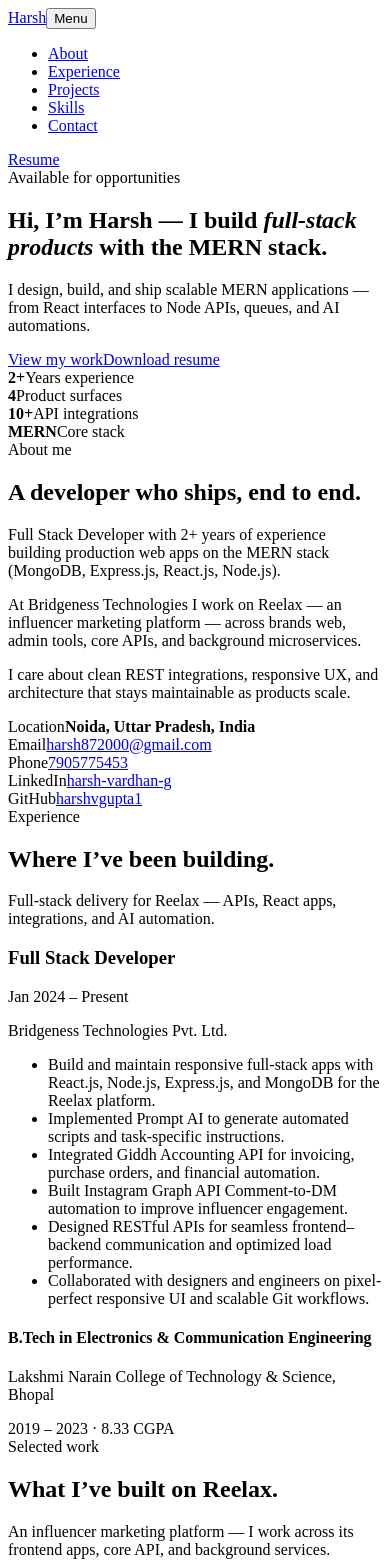
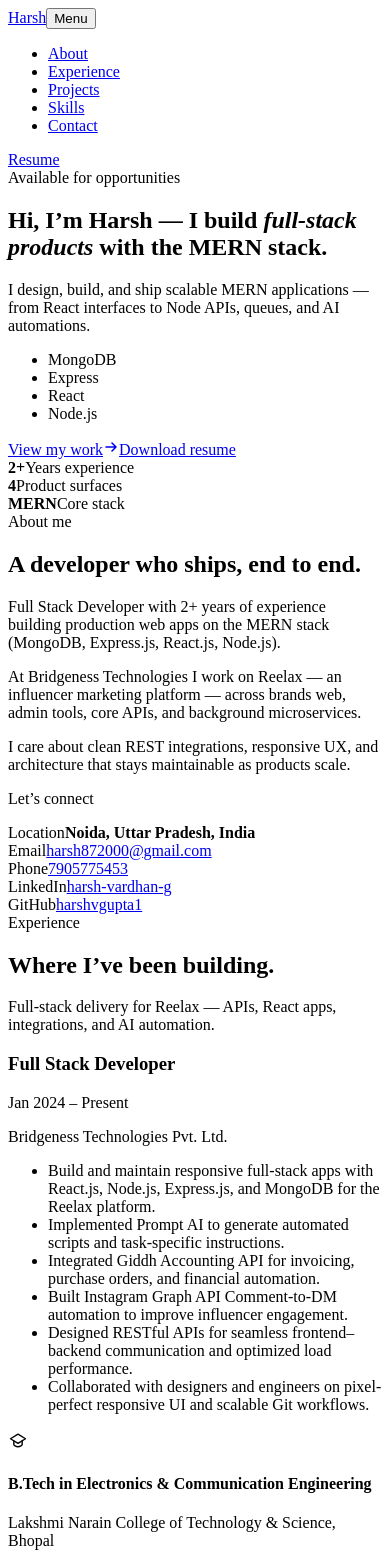
Before and after one commit to harshvgupta1/portfolio, a React (Vite) app: page / in a window 390 px wide. Shown: the top 1567 px of the page. Built offline with nearby package versions, Linux system fonts and the light colour scheme; the HTML template or start-up script is replaced by a standard one.

Commit message:
Polish portfolio UI with same theme

```diff
--- a/src/components/About.jsx
+++ b/src/components/About.jsx
@@ -17,6 +17,8 @@
           </div>
 
           <div className="about-card">
+            <div className="about-card-glow" aria-hidden="true" />
+            <p className="about-card-title">Let’s connect</p>
             <div className="about-row">
               <span>Location</span>
               <strong>{profile.location}</strong>
--- a/src/components/Contact.jsx
+++ b/src/components/Contact.jsx
@@ -5,6 +5,8 @@
     <section className="section" id="contact">
       <div className="container">
         <div className="contact-panel">
+          <div className="contact-orb" aria-hidden="true" />
+          <span className="contact-eyebrow">Contact</span>
           <h2>Have a project or a role in mind?</h2>
           <p>
             I’m open to full-stack opportunities and collaborations. Drop me an email or connect on
--- a/src/components/Experience.jsx
+++ b/src/components/Experience.jsx
@@ -12,6 +12,7 @@
           </p>
         </div>
 
+        <div className="xp-timeline">
           {experience.map((job) => (
             <article className="xp-card" key={`${job.company}-${job.role}`}>
               <div className="xp-top">
@@ -26,10 +27,27 @@
               </ul>
             </article>
           ))}
+        </div>
 
         {education.map((edu) => (
           <div className="edu-card" key={edu.school}>
-            <div>
+            <div className="edu-icon" aria-hidden="true">
+              <svg width="20" height="20" viewBox="0 0 24 24" fill="none">
+                <path
+                  d="M3 10.5 12 5l9 5.5-9 5.5-9-5.5Z"
+                  stroke="currentColor"
+                  strokeWidth="1.7"
+                  strokeLinejoin="round"
+                />
+                <path
+                  d="M7 13v4.5c0 .8 2.2 2.5 5 2.5s5-1.7 5-2.5V13"
+                  stroke="currentColor"
+                  strokeWidth="1.7"
+                  strokeLinecap="round"
+                />
+              </svg>
+            </div>
+            <div className="edu-copy">
               <h4>{edu.degree}</h4>
               <p>{edu.school}</p>
             </div>
--- a/src/components/Hero.jsx
+++ b/src/components/Hero.jsx
@@ -1,8 +1,13 @@
 import { profile } from '../data/content'
+
+const stack = ['MongoDB', 'Express', 'React', 'Node.js']
 
 export default function Hero() {
   return (
     <section className="hero" id="top">
+      <div className="hero-orb hero-orb--blue" aria-hidden="true" />
+      <div className="hero-orb hero-orb--violet" aria-hidden="true" />
+
       <div className="container">
         <span className="hero-badge">Available for opportunities</span>
 
@@ -12,9 +17,24 @@
 
         <p className="hero-tagline">{profile.tagline}</p>
 
+        <ul className="hero-stack">
+          {stack.map((item) => (
+            <li key={item}>{item}</li>
+          ))}
+        </ul>
+
         <div className="hero-actions">
           <a className="btn btn-primary" href="#projects">
             View my work
+            <svg width="16" height="16" viewBox="0 0 16 16" fill="none" aria-hidden="true">
+              <path
+                d="M3 8h10M9 4l4 4-4 4"
+                stroke="currentColor"
+                strokeWidth="1.6"
+                strokeLinecap="round"
+                strokeLinejoin="round"
+              />
+            </svg>
           </a>
           <a className="btn btn-secondary" href={profile.resumeUrl} download>
             Download resume
@@ -31,10 +51,6 @@
             <span>Product surfaces</span>
           </div>
           <div className="hero-stat">
-            <strong>10+</strong>
-            <span>API integrations</span>
-          </div>
-          <div className="hero-stat">
             <strong>MERN</strong>
             <span>Core stack</span>
           </div>
--- a/src/styles/global.css
+++ b/src/styles/global.css
@@ -1,6 +1,6 @@
 :root {
   --bg: #ffffff;
-  --bg-soft: #f8fafc;
+  --bg-soft: #f5f8fc;
   --ink: #0f172a;
   --ink-soft: #475569;
   --ink-faint: #94a3b8;
@@ -8,11 +8,12 @@
   --blue-dark: #1d4ed8;
   --blue-soft: #eff6ff;
   --violet: #7c3aed;
+  --violet-soft: #f5f3ff;
   --line: #e2e8f0;
   --shadow-sm: 0 1px 2px rgba(15, 23, 42, 0.05);
-  --shadow-md: 0 4px 16px rgba(15, 23, 42, 0.07);
-  --shadow-lg: 0 12px 40px rgba(37, 99, 235, 0.12);
-  --radius: 14px;
+  --shadow-md: 0 8px 24px rgba(15, 23, 42, 0.07);
+  --shadow-lg: 0 18px 50px rgba(37, 99, 235, 0.14);
+  --radius: 16px;
   --font-display: 'Space Grotesk', system-ui, sans-serif;
   --font-body: 'Inter', system-ui, sans-serif;
   --max: 1120px;
@@ -70,15 +71,16 @@
   right: 0;
   z-index: 100;
   height: var(--nav-h);
-  background: rgba(255, 255, 255, 0.85);
-  backdrop-filter: blur(12px);
+  background: rgba(255, 255, 255, 0.78);
+  backdrop-filter: blur(16px) saturate(1.2);
   border-bottom: 1px solid transparent;
-  transition: border-color 0.3s ease, box-shadow 0.3s ease;
+  transition: border-color 0.3s ease, box-shadow 0.3s ease, background 0.3s ease;
 }
 
 .nav.is-scrolled {
   border-bottom-color: var(--line);
   box-shadow: var(--shadow-sm);
+  background: rgba(255, 255, 255, 0.92);
 }
 
 .nav-inner {
@@ -90,20 +92,30 @@
 }
 
 .nav-brand {
+  position: relative;
   font-family: var(--font-display);
   font-weight: 700;
-  font-size: 1.25rem;
-  letter-spacing: -0.02em;
+  font-size: 1.3rem;
+  letter-spacing: -0.03em;
+  padding-left: 0.85rem;
 }
 
-.nav-brand span {
-  color: var(--blue);
+.nav-brand::before {
+  content: '';
+  position: absolute;
+  left: 0;
+  top: 50%;
+  width: 0.35rem;
+  height: 1.15rem;
+  border-radius: 999px;
+  background: linear-gradient(180deg, var(--blue), var(--violet));
+  transform: translateY(-50%);
 }
 
 .nav-links {
   display: flex;
   align-items: center;
-  gap: 0.25rem;
+  gap: 0.2rem;
   list-style: none;
   margin: 0;
   padding: 0;
@@ -128,20 +140,20 @@
   display: inline-flex;
   align-items: center;
   gap: 0.4rem;
-  padding: 0.55rem 1.15rem;
+  padding: 0.55rem 1.2rem;
   border-radius: 999px;
   font-size: 0.9rem;
   font-weight: 600;
-  background: var(--blue);
+  background: linear-gradient(135deg, var(--blue), #4f46e5);
   color: #fff;
-  box-shadow: var(--shadow-sm);
-  transition: background 0.2s ease, transform 0.2s var(--ease), box-shadow 0.2s ease;
+  box-shadow: 0 6px 18px rgba(37, 99, 235, 0.28);
+  transition: transform 0.2s var(--ease), box-shadow 0.2s ease, filter 0.2s ease;
 }
 
 .nav-cta:hover {
-  background: var(--blue-dark);
   transform: translateY(-1px);
-  box-shadow: var(--shadow-md);
+  box-shadow: 0 10px 24px rgba(37, 99, 235, 0.35);
+  filter: brightness(1.05);
 }
 
 .nav-toggle {
@@ -158,21 +170,40 @@
 /* ——— Hero ——— */
 .hero {
   position: relative;
-  padding: calc(var(--nav-h) + 5rem) 0 5.5rem;
+  padding: calc(var(--nav-h) + 5.5rem) 0 6rem;
   text-align: center;
   overflow: hidden;
-  background-image:
-    linear-gradient(to right, rgba(37, 99, 235, 0.05) 1px, transparent 1px),
-    linear-gradient(to bottom, rgba(37, 99, 235, 0.05) 1px, transparent 1px);
-  background-size: 56px 56px;
+  background:
+    radial-gradient(ellipse 80% 50% at 50% -10%, rgba(37, 99, 235, 0.12), transparent 60%),
+    linear-gradient(to right, rgba(37, 99, 235, 0.04) 1px, transparent 1px),
+    linear-gradient(to bottom, rgba(37, 99, 235, 0.04) 1px, transparent 1px);
+  background-size: auto, 56px 56px, 56px 56px;
 }
 
-.hero::after {
-  content: '';
+.hero-orb {
   position: absolute;
-  inset: 0;
-  background: radial-gradient(ellipse 70% 60% at 50% 40%, transparent 30%, var(--bg) 95%);
+  border-radius: 50%;
+  filter: blur(60px);
   pointer-events: none;
+  z-index: 0;
+  animation: floatOrb 10s ease-in-out infinite;
+}
+
+.hero-orb--blue {
+  width: 320px;
+  height: 320px;
+  top: 12%;
+  left: 8%;
+  background: rgba(37, 99, 235, 0.22);
+}
+
+.hero-orb--violet {
+  width: 280px;
+  height: 280px;
+  right: 6%;
+  bottom: 18%;
+  background: rgba(124, 58, 237, 0.16);
+  animation-delay: -4s;
 }
 
 .hero > .container {
@@ -184,14 +215,15 @@
   display: inline-flex;
   align-items: center;
   gap: 0.5rem;
-  padding: 0.4rem 1rem;
+  padding: 0.45rem 1.05rem;
   border-radius: 999px;
-  border: 1px solid var(--line);
-  background: #fff;
+  border: 1px solid rgba(37, 99, 235, 0.18);
+  background: rgba(255, 255, 255, 0.9);
   font-size: 0.85rem;
   font-weight: 500;
   color: var(--ink-soft);
   box-shadow: var(--shadow-sm);
+  backdrop-filter: blur(8px);
   opacity: 0;
   animation: fadeUp 0.7s var(--ease) 0.05s forwards;
 }
@@ -202,15 +234,16 @@
   height: 8px;
   border-radius: 50%;
   background: #22c55e;
-  box-shadow: 0 0 0 3px rgba(34, 197, 94, 0.2);
+  box-shadow: 0 0 0 3px rgba(34, 197, 94, 0.22);
+  animation: pulseDot 2s ease-in-out infinite;
 }
 
 .hero-name {
-  margin: 1.5rem auto 0;
+  margin: 1.6rem auto 0;
   font-family: var(--font-display);
-  font-size: clamp(2.6rem, 7vw, 4.5rem);
+  font-size: clamp(2.7rem, 7vw, 4.6rem);
   font-weight: 700;
-  letter-spacing: -0.04em;
+  letter-spacing: -0.045em;
   line-height: 1.05;
   max-width: 16ch;
   opacity: 0;
@@ -219,14 +252,14 @@
 
 .hero-name em {
   font-style: normal;
-  background: linear-gradient(120deg, var(--blue), var(--violet));
+  background: linear-gradient(120deg, var(--blue) 0%, #6366f1 50%, var(--violet) 100%);
   -webkit-background-clip: text;
   background-clip: text;
   -webkit-text-fill-color: transparent;
 }
 
 .hero-tagline {
-  margin: 1.35rem auto 0;
+  margin: 1.4rem auto 0;
   max-width: 36rem;
   font-size: clamp(1.02rem, 1.8vw, 1.18rem);
   color: var(--ink-soft);
@@ -234,14 +267,37 @@
   animation: fadeUp 0.8s var(--ease) 0.28s forwards;
 }
 
+.hero-stack {
+  list-style: none;
+  margin: 1.5rem auto 0;
+  padding: 0;
+  display: flex;
+  flex-wrap: wrap;
+  justify-content: center;
+  gap: 0.5rem;
+  opacity: 0;
+  animation: fadeUp 0.8s var(--ease) 0.35s forwards;
+}
+
+.hero-stack li {
+  padding: 0.35rem 0.85rem;
+  border-radius: 999px;
+  font-size: 0.82rem;
+  font-weight: 600;
+  color: var(--blue);
+  background: rgba(255, 255, 255, 0.85);
+  border: 1px solid rgba(37, 99, 235, 0.2);
+  box-shadow: var(--shadow-sm);
+}
+
 .hero-actions {
-  margin-top: 2.25rem;
+  margin-top: 2rem;
   display: flex;
   flex-wrap: wrap;
   justify-content: center;
   gap: 0.8rem;
   opacity: 0;
-  animation: fadeUp 0.8s var(--ease) 0.4s forwards;
+  animation: fadeUp 0.8s var(--ease) 0.42s forwards;
 }
 
 .btn {
@@ -249,31 +305,32 @@
   align-items: center;
   justify-content: center;
   gap: 0.45rem;
-  padding: 0.85rem 1.6rem;
+  padding: 0.9rem 1.65rem;
   border-radius: 999px;
   font-weight: 600;
   font-size: 0.98rem;
   transition: background 0.2s ease, color 0.2s ease, transform 0.2s var(--ease),
-    box-shadow 0.2s ease, border-color 0.2s ease;
+    box-shadow 0.2s ease, border-color 0.2s ease, filter 0.2s ease;
 }
 
 .btn-primary {
-  background: var(--blue);
+  background: linear-gradient(135deg, var(--blue), #4f46e5);
   color: #fff;
-  box-shadow: var(--shadow-md);
+  box-shadow: 0 10px 28px rgba(37, 99, 235, 0.3);
 }
 
 .btn-primary:hover {
-  background: var(--blue-dark);
   transform: translateY(-2px);
-  box-shadow: var(--shadow-lg);
+  box-shadow: 0 14px 34px rgba(37, 99, 235, 0.38);
+  filter: brightness(1.05);
 }
 
 .btn-secondary {
-  background: #fff;
+  background: rgba(255, 255, 255, 0.92);
   color: var(--ink);
   border: 1px solid var(--line);
   box-shadow: var(--shadow-sm);
+  backdrop-filter: blur(8px);
 }
 
 .btn-secondary:hover {
@@ -283,16 +340,17 @@
 }
 
 .hero-stats {
-  margin: 3.5rem auto 0;
+  margin: 3.75rem auto 0;
   display: flex;
   flex-wrap: wrap;
   justify-content: center;
   gap: 0;
-  max-width: 44rem;
-  border: 1px solid var(--line);
-  border-radius: var(--radius);
-  background: #fff;
-  box-shadow: var(--shadow-md);
+  max-width: 46rem;
+  border: 1px solid rgba(226, 232, 240, 0.9);
+  border-radius: calc(var(--radius) + 4px);
+  background: rgba(255, 255, 255, 0.82);
+  box-shadow: var(--shadow-lg);
+  backdrop-filter: blur(12px);
   overflow: hidden;
   opacity: 0;
   animation: fadeUp 0.8s var(--ease) 0.55s forwards;
@@ -301,8 +359,9 @@
 .hero-stat {
   flex: 1 1 0;
   min-width: 130px;
-  padding: 1.35rem 1rem;
+  padding: 1.45rem 1rem;
   text-align: center;
+  position: relative;
 }
 
 .hero-stat + .hero-stat {
@@ -312,10 +371,13 @@
 .hero-stat strong {
   display: block;
   font-family: var(--font-display);
-  font-size: 1.6rem;
+  font-size: 1.75rem;
   font-weight: 700;
-  letter-spacing: -0.02em;
-  color: var(--blue);
+  letter-spacing: -0.03em;
+  background: linear-gradient(120deg, var(--blue), var(--violet));
+  -webkit-background-clip: text;
+  background-clip: text;
+  -webkit-text-fill-color: transparent;
 }
 
 .hero-stat span {
@@ -326,58 +388,59 @@
 
 /* ——— Sections ——— */
 .section {
-  padding: 5.5rem 0;
+  padding: clamp(4.5rem, 9vw, 6.5rem) 0;
+  position: relative;
 }
 
 .section-soft {
-  background: var(--bg-soft);
+  background:
+    radial-gradient(600px 280px at 0% 0%, rgba(37, 99, 235, 0.06), transparent 60%),
+    radial-gradient(500px 240px at 100% 100%, rgba(124, 58, 237, 0.05), transparent 55%),
+    var(--bg-soft);
   border-top: 1px solid var(--line);
   border-bottom: 1px solid var(--line);
 }
 
 .section-head {
   text-align: center;
-  max-width: 38rem;
-  margin: 0 auto 3.25rem;
+  max-width: 40rem;
+  margin: 0 auto 3.4rem;
 }
 
 .eyebrow {
   display: inline-block;
-  padding: 0.3rem 0.9rem;
+  padding: 0.32rem 0.95rem;
   border-radius: 999px;
-  background: var(--blue-soft);
+  background: linear-gradient(135deg, var(--blue-soft), var(--violet-soft));
   color: var(--blue);
   font-size: 0.8rem;
   font-weight: 600;
   letter-spacing: 0.02em;
   margin-bottom: 1rem;
+  border: 1px solid rgba(37, 99, 235, 0.12);
 }
 
 .section-title {
   margin: 0;
   font-family: var(--font-display);
-  font-size: clamp(1.8rem, 3.6vw, 2.6rem);
+  font-size: clamp(1.85rem, 3.6vw, 2.7rem);
   font-weight: 700;
-  letter-spacing: -0.03em;
-  line-height: 1.15;
+  letter-spacing: -0.035em;
+  line-height: 1.12;
 }
 
 .section-lead {
-  margin: 0.9rem auto 0;
+  margin: 0.95rem auto 0;
   color: var(--ink-soft);
-  font-size: 1.04rem;
+  font-size: 1.05rem;
 }
 
 /* ——— About ——— */
 .about-grid {
   display: grid;
-  grid-template-columns: 1.2fr 0.8fr;
+  grid-template-columns: 1.15fr 0.85fr;
   gap: 2.5rem;
   align-items: start;
-}
-
-.about-copy {
-  text-align: left;
 }
 
 .about-copy p {
@@ -388,25 +451,48 @@
 }
 
 .about-copy p:first-child {
-  font-size: 1.2rem;
+  font-size: 1.22rem;
   color: var(--ink);
   font-weight: 500;
 }
 
 .about-card {
+  position: relative;
+  overflow: hidden;
   border: 1px solid var(--line);
   border-radius: var(--radius);
   background: #fff;
   box-shadow: var(--shadow-md);
-  padding: 0.5rem 1.5rem;
+  padding: 0.35rem 1.5rem 0.75rem;
+}
+
+.about-card-glow {
+  position: absolute;
+  top: -40%;
+  right: -20%;
+  width: 180px;
+  height: 180px;
+  border-radius: 50%;
+  background: radial-gradient(circle, rgba(37, 99, 235, 0.16), transparent 70%);
+  pointer-events: none;
+}
+
+.about-card-title {
+  position: relative;
+  margin: 0.9rem 0 0.35rem;
+  font-family: var(--font-display);
+  font-size: 1.05rem;
+  font-weight: 700;
+  letter-spacing: -0.02em;
 }
 
 .about-row {
+  position: relative;
   display: flex;
   justify-content: space-between;
   align-items: center;
   gap: 1rem;
-  padding: 1rem 0;
+  padding: 0.95rem 0;
 }
 
 .about-row + .about-row {
@@ -431,12 +517,28 @@
 }
 
 /* ——— Experience ——— */
+.xp-timeline {
+  position: relative;
+}
+
 .xp-card {
+  position: relative;
   border: 1px solid var(--line);
   border-radius: var(--radius);
   background: #fff;
   box-shadow: var(--shadow-md);
-  padding: 2rem 2.25rem;
+  padding: 2rem 2.15rem 2rem 2.35rem;
+  overflow: hidden;
+}
+
+.xp-card::before {
+  content: '';
+  position: absolute;
+  left: 0;
+  top: 0;
+  bottom: 0;
+  width: 4px;
+  background: linear-gradient(180deg, var(--blue), var(--violet));
 }
 
 .xp-top {
@@ -464,6 +566,7 @@
   padding: 0.3rem 0.85rem;
   border-radius: 999px;
   white-space: nowrap;
+  border: 1px solid rgba(37, 99, 235, 0.12);
 }
 
 .xp-company {
@@ -482,48 +585,61 @@
 
 .xp-bullets li {
   position: relative;
-  padding-left: 1.6rem;
+  padding-left: 1.65rem;
   color: var(--ink-soft);
 }
 
 .xp-bullets li::before {
-  content: '✓';
+  content: '';
   position: absolute;
   left: 0;
-  top: 0;
-  width: 1.1rem;
-  height: 1.1rem;
-  display: grid;
-  place-items: center;
-  margin-top: 0.2rem;
+  top: 0.45rem;
+  width: 0.95rem;
+  height: 0.95rem;
   border-radius: 50%;
   background: var(--blue-soft);
-  color: var(--blue);
-  font-size: 0.65rem;
-  font-weight: 700;
+  border: 2px solid var(--blue);
+  box-sizing: border-box;
 }
 
 .edu-card {
-  margin-top: 1.25rem;
+  margin-top: 1.35rem;
   display: flex;
   flex-wrap: wrap;
-  justify-content: space-between;
   align-items: center;
-  gap: 0.75rem 1.5rem;
-  border: 1px dashed var(--line);
+  gap: 1rem 1.5rem;
+  border: 1px solid var(--line);
   border-radius: var(--radius);
-  padding: 1.35rem 2rem;
-  background: var(--bg-soft);
+  padding: 1.35rem 1.6rem;
+  background: #fff;
+  box-shadow: var(--shadow-sm);
 }
 
-.edu-card h4 {
+.edu-icon {
+  width: 2.6rem;
+  height: 2.6rem;
+  display: grid;
+  place-items: center;
+  border-radius: 12px;
+  color: var(--blue);
+  background: linear-gradient(135deg, var(--blue-soft), var(--violet-soft));
+  border: 1px solid rgba(37, 99, 235, 0.12);
+  flex-shrink: 0;
+}
+
+.edu-copy {
+  flex: 1;
+  min-width: 180px;
+}
+
+.edu-copy h4 {
   margin: 0 0 0.2rem;
   font-family: var(--font-display);
   font-size: 1.05rem;
   font-weight: 600;
 }
 
-.edu-card p {
+.edu-copy p {
   margin: 0;
   color: var(--ink-soft);
   font-size: 0.95rem;
@@ -534,13 +650,16 @@
   color: var(--blue);
   font-size: 0.92rem;
   white-space: nowrap;
+  background: var(--blue-soft);
+  padding: 0.35rem 0.8rem;
+  border-radius: 999px;
 }
 
 /* ——— Projects ——— */
 .project-grid {
   display: grid;
   grid-template-columns: repeat(2, 1fr);
-  gap: 1.35rem;
+  gap: 1.4rem;
 }
 
 .project-card {
@@ -548,18 +667,34 @@
   display: flex;
   flex-direction: column;
   gap: 0.85rem;
-  padding: 1.85rem 1.9rem;
+  padding: 1.9rem;
   border: 1px solid var(--line);
   border-radius: var(--radius);
   background: #fff;
   box-shadow: var(--shadow-sm);
-  transition: transform 0.25s var(--ease), box-shadow 0.25s ease, border-color 0.25s ease;
+  overflow: hidden;
+  transition: transform 0.3s var(--ease), box-shadow 0.3s ease, border-color 0.3s ease;
+}
+
+.project-card::before {
+  content: '';
+  position: absolute;
+  inset: 0 0 auto 0;
+  height: 3px;
+  background: linear-gradient(90deg, var(--blue), var(--violet));
+  transform: scaleX(0);
+  transform-origin: left;
+  transition: transform 0.35s var(--ease);
 }
 
 .project-card:hover {
-  transform: translateY(-5px);
+  transform: translateY(-6px);
   box-shadow: var(--shadow-lg);
-  border-color: rgba(37, 99, 235, 0.35);
+  border-color: rgba(37, 99, 235, 0.28);
+}
+
+.project-card:hover::before {
+  transform: scaleX(1);
 }
 
 .project-top {
@@ -570,14 +705,20 @@
 }
 
 .project-icon {
-  width: 2.75rem;
-  height: 2.75rem;
+  width: 3rem;
+  height: 3rem;
   display: grid;
   place-items: center;
-  border-radius: 12px;
-  background: linear-gradient(135deg, var(--blue-soft), #f5f3ff);
-  border: 1px solid var(--line);
-  font-size: 1.2rem;
+  border-radius: 14px;
+  color: var(--blue);
+  background: linear-gradient(145deg, var(--blue-soft), var(--violet-soft));
+  border: 1px solid rgba(37, 99, 235, 0.14);
+  transition: transform 0.3s var(--ease), color 0.2s ease;
+}
+
+.project-card:hover .project-icon {
+  transform: scale(1.06);
+  color: var(--violet);
 }
 
 .project-arrow {
@@ -601,14 +742,15 @@
 .project-tag {
   display: inline-block;
   width: fit-content;
-  font-size: 0.75rem;
+  font-size: 0.74rem;
   font-weight: 600;
   letter-spacing: 0.05em;
   text-transform: uppercase;
   color: var(--violet);
-  background: #f5f3ff;
-  padding: 0.25rem 0.7rem;
+  background: var(--violet-soft);
+  padding: 0.28rem 0.72rem;
   border-radius: 999px;
+  border: 1px solid rgba(124, 58, 237, 0.12);
 }
 
 .project-card p {
@@ -622,7 +764,7 @@
   display: flex;
   flex-wrap: wrap;
   gap: 0.4rem;
-  margin: 0;
+  margin: 0.15rem 0 0;
   padding: 0;
   list-style: none;
 }
@@ -633,7 +775,7 @@
   color: var(--ink-soft);
   background: var(--bg-soft);
   border: 1px solid var(--line);
-  padding: 0.25rem 0.65rem;
+  padding: 0.28rem 0.68rem;
   border-radius: 999px;
 }
 
@@ -649,19 +791,37 @@
   border-radius: var(--radius);
   background: #fff;
   box-shadow: var(--shadow-sm);
-  padding: 1.6rem 1.7rem;
-  transition: transform 0.25s var(--ease), box-shadow 0.25s ease;
+  padding: 1.55rem 1.6rem;
+  transition: transform 0.25s var(--ease), box-shadow 0.25s ease, border-color 0.25s ease;
 }
 
 .skill-card:hover {
-  transform: translateY(-4px);
+  transform: translateY(-5px);
   box-shadow: var(--shadow-md);
+  border-color: rgba(37, 99, 235, 0.25);
+}
+
+.skill-card-head {
+  display: flex;
+  align-items: center;
+  gap: 0.65rem;
+  margin-bottom: 1rem;
+}
+
+.skill-index {
+  font-family: var(--font-display);
+  font-size: 0.78rem;
+  font-weight: 700;
+  color: var(--blue);
+  background: var(--blue-soft);
+  border-radius: 8px;
+  padding: 0.2rem 0.45rem;
 }
 
 .skill-card h3 {
-  margin: 0 0 1rem;
+  margin: 0;
   font-family: var(--font-display);
-  font-size: 1.02rem;
+  font-size: 1.05rem;
   font-weight: 700;
   letter-spacing: -0.01em;
 }
@@ -681,7 +841,7 @@
   color: var(--ink-soft);
   background: var(--bg-soft);
   border: 1px solid var(--line);
-  padding: 0.3rem 0.75rem;
+  padding: 0.32rem 0.75rem;
   border-radius: 999px;
   transition: color 0.2s ease, border-color 0.2s ease, background 0.2s ease;
 }
@@ -697,11 +857,11 @@
   position: relative;
   overflow: hidden;
   text-align: center;
-  border-radius: calc(var(--radius) + 8px);
-  padding: clamp(3rem, 6vw, 4.5rem) 2rem;
-  background: linear-gradient(135deg, #1e3a8a 0%, var(--blue) 55%, var(--violet) 130%);
+  border-radius: calc(var(--radius) + 10px);
+  padding: clamp(3.2rem, 7vw, 4.8rem) 2rem;
+  background: linear-gradient(135deg, #1e3a8a 0%, var(--blue) 48%, #6366f1 78%, var(--violet) 120%);
   color: #fff;
-  box-shadow: var(--shadow-lg);
+  box-shadow: 0 22px 55px rgba(37, 99, 235, 0.28);
 }
 
 .contact-panel::before {
@@ -709,9 +869,22 @@
   position: absolute;
   inset: 0;
   background-image:
-    linear-gradient(to right, rgba(255, 255, 255, 0.06) 1px, transparent 1px),
-    linear-gradient(to bottom, rgba(255, 255, 255, 0.06) 1px, transparent 1px);
+    linear-gradient(to right, rgba(255, 255, 255, 0.07) 1px, transparent 1px),
+    linear-gradient(to bottom, rgba(255, 255, 255, 0.07) 1px, transparent 1px);
   background-size: 44px 44px;
+  pointer-events: none;
+  mask-image: radial-gradient(ellipse 80% 70% at 50% 50%, #000 30%, transparent 80%);
+}
+
+.contact-orb {
+  position: absolute;
+  width: 240px;
+  height: 240px;
+  right: -40px;
+  top: -60px;
+  border-radius: 50%;
+  background: rgba(255, 255, 255, 0.12);
+  filter: blur(20px);
   pointer-events: none;
 }
 
@@ -719,10 +892,23 @@
   position: relative;
 }
 
+.contact-eyebrow {
+  display: inline-block;
+  margin-bottom: 0.9rem;
+  padding: 0.28rem 0.85rem;
+  border-radius: 999px;
+  font-size: 0.78rem;
+  font-weight: 600;
+  letter-spacing: 0.04em;
+  text-transform: uppercase;
+  background: rgba(255, 255, 255, 0.14);
+  border: 1px solid rgba(255, 255, 255, 0.2);
+}
+
 .contact-panel h2 {
   margin: 0;
   font-family: var(--font-display);
-  font-size: clamp(1.8rem, 3.6vw, 2.5rem);
+  font-size: clamp(1.85rem, 3.6vw, 2.6rem);
   font-weight: 700;
   letter-spacing: -0.03em;
 }
@@ -730,12 +916,12 @@
 .contact-panel p {
   margin: 1rem auto 0;
   max-width: 32rem;
-  color: rgba(255, 255, 255, 0.85);
+  color: rgba(255, 255, 255, 0.88);
   font-size: 1.04rem;
 }
 
 .contact-actions {
-  margin-top: 2rem;
+  margin-top: 2.1rem;
   display: flex;
   flex-wrap: wrap;
   justify-content: center;
@@ -745,27 +931,32 @@
 .contact-panel .btn-primary {
   background: #fff;
   color: var(--blue-dark);
+  box-shadow: 0 8px 24px rgba(0, 0, 0, 0.15);
 }
 
 .contact-panel .btn-primary:hover {
-  background: var(--blue-soft);
+  background: #eef4ff;
+  filter: none;
 }
 
 .contact-panel .btn-secondary {
-  background: transparent;
+  background: rgba(255, 255, 255, 0.08);
   border-color: rgba(255, 255, 255, 0.4);
   color: #fff;
+  backdrop-filter: blur(6px);
 }
 
 .contact-panel .btn-secondary:hover {
   border-color: #fff;
-  background: rgba(255, 255, 255, 0.1);
+  background: rgba(255, 255, 255, 0.16);
   color: #fff;
 }
 
 /* ——— Footer ——— */
 .footer {
   padding: 2rem 0 2.5rem;
+  border-top: 1px solid var(--line);
+  background: var(--bg-soft);
 }
 
 .footer-inner {
@@ -784,7 +975,7 @@
 @keyframes fadeUp {
   from {
     opacity: 0;
-    transform: translateY(20px);
+    transform: translateY(22px);
   }
   to {
     opacity: 1;
@@ -792,11 +983,28 @@
   }
 }
 
+@keyframes floatOrb {
+  0%,
+  100% {
+    transform: translate(0, 0);
+  }
+  50% {
+    transform: translate(18px, -14px);
+  }
+}
+
+@keyframes pulseDot {
+  0%,
+  100% {
+    box-shadow: 0 0 0 3px rgba(34, 197, 94, 0.22);
+  }
+  50% {
+    box-shadow: 0 0 0 6px rgba(34, 197, 94, 0.1);
+  }
+}
+
 @media (max-width: 900px) {
-  .about-grid {
-    grid-template-columns: 1fr;
-  }
-
+  .about-grid,
   .project-grid {
     grid-template-columns: 1fr;
   }
@@ -850,6 +1058,10 @@
   .hero-stats {
     flex-direction: column;
   }
+
+  .hero-name {
+    max-width: none;
+  }
 }
 
 @media (prefers-reduced-motion: reduce) {
@@ -860,8 +1072,11 @@
   .hero-badge,
   .hero-name,
   .hero-tagline,
+  .hero-stack,
   .hero-actions,
-  .hero-stats {
+  .hero-stats,
+  .hero-orb,
+  .hero-badge::before {
     animation: none;
     opacity: 1;
   }
```
Also changed, not shown: src/components/Projects.jsx (+39 -4 lines), src/components/Skills.jsx (+7 -2 lines). Lines whose indentation alone changed are shown as unchanged.
